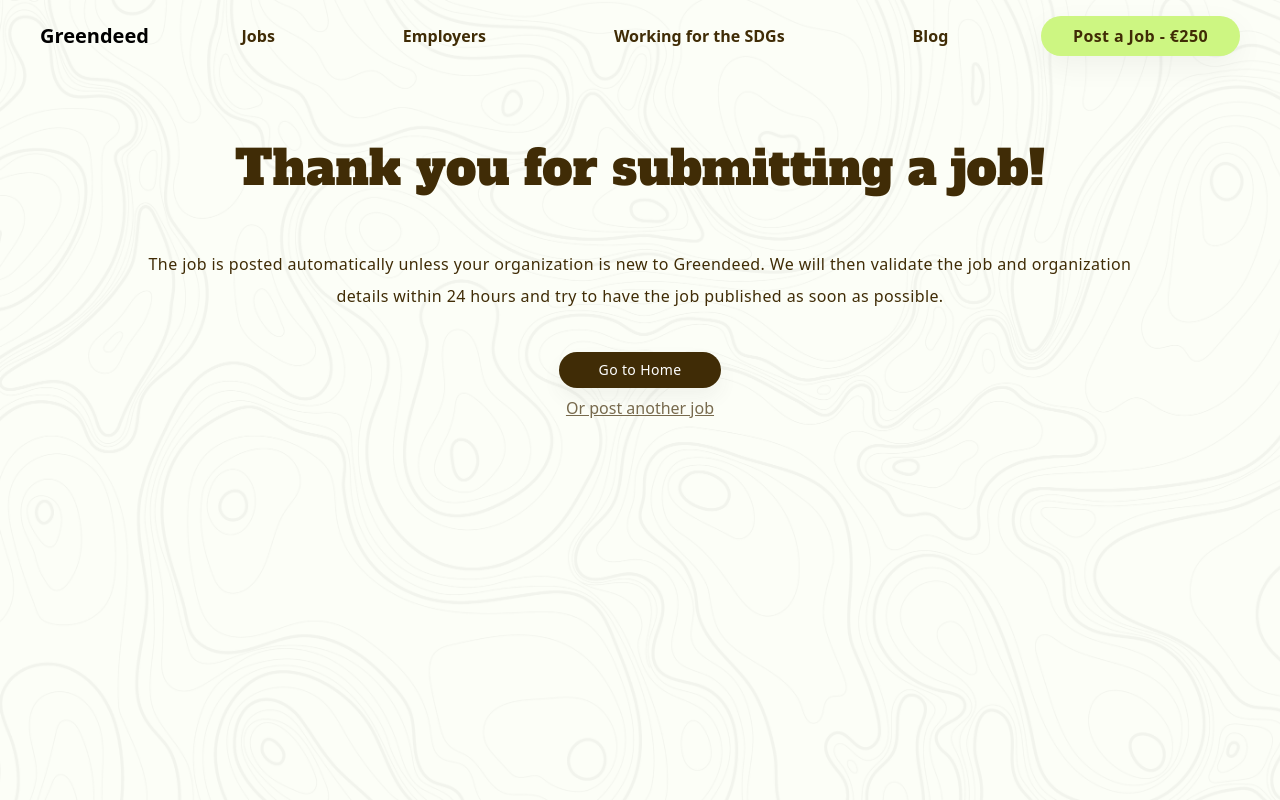
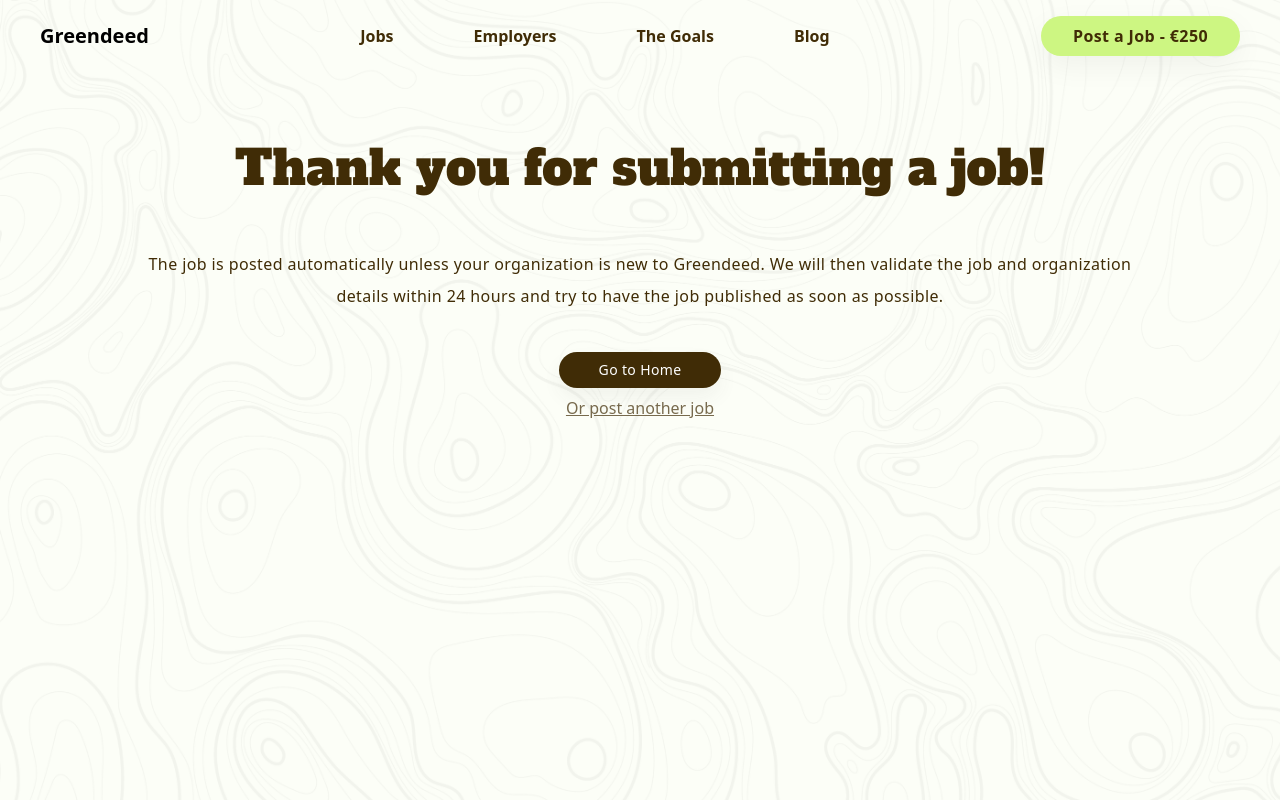
Before and after one commit to Sneruall/greendeed, a Next.js app: page /success in a window 1280 px wide. Shown: the top 800 px of the page. Built offline with nearby package versions, Linux system fonts and the light colour scheme; a web font is replaced by a local one.

Commit message:
Update Header.tsx

```diff
--- a/components/Header.tsx
+++ b/components/Header.tsx
@@ -53,24 +53,24 @@ function Header() {
             </Link>
           </div>
           {/* Desktop Navigation */}
-          <div className="hidden flex-1 justify-center gap-4 self-center text-custom-brown1 sm:flex md:gap-12 lg:gap-24 xl:gap-32">
+          <div className="hidden flex-1 justify-center gap-4 self-center text-sm text-custom-brown1 sm:flex md:gap-6 md:text-base lg:gap-16 xl:gap-20">
             <Link href="/#jobs">
-              <a className="my-auto self-center font-omnes text-base font-bold text-custom-brown1">
+              <a className="my-auto self-center font-omnes font-bold text-custom-brown1">
                 Jobs
               </a>
             </Link>
             <Link href="/hiring">
-              <a className="my-auto self-center font-omnes text-base font-bold text-custom-brown1">
+              <a className="my-auto self-center font-omnes font-bold text-custom-brown1">
                 Employers
               </a>
             </Link>
             <Link href="/working-for-the-sustainable-development-goals">
-              <a className="my-auto self-center font-omnes text-base font-bold text-custom-brown1">
-                Working for the SDGs
+              <a className="my-auto self-center font-omnes font-bold text-custom-brown1">
+                The Goals
               </a>
             </Link>
             <Link href="/blog">
-              <a className="my-auto self-center font-omnes text-base font-bold text-custom-brown1">
+              <a className="my-auto self-center font-omnes  font-bold text-custom-brown1">
                 Blog
               </a>
             </Link>
@@ -80,7 +80,7 @@ function Header() {
           <div>
             <Link href="/hiring#post-job">
               <a>
-                <button className="button-1 px-4 text-base sm:px-8">
+                <button className="button-1 px-4 text-base md:px-8">
                   Post a Job - €250
                 </button>
               </a>
@@ -116,7 +116,7 @@ function Header() {
             <Link href="/working-for-the-sustainable-development-goals">
               <a>
                 <li className="border-b border-opacity-25 py-3 hover:bg-custom-brown1">
-                  <span className="ml-3">Working for the SDGs</span>
+                  <span className="ml-3">The Goals</span>
                 </li>
               </a>
             </Link>
```
